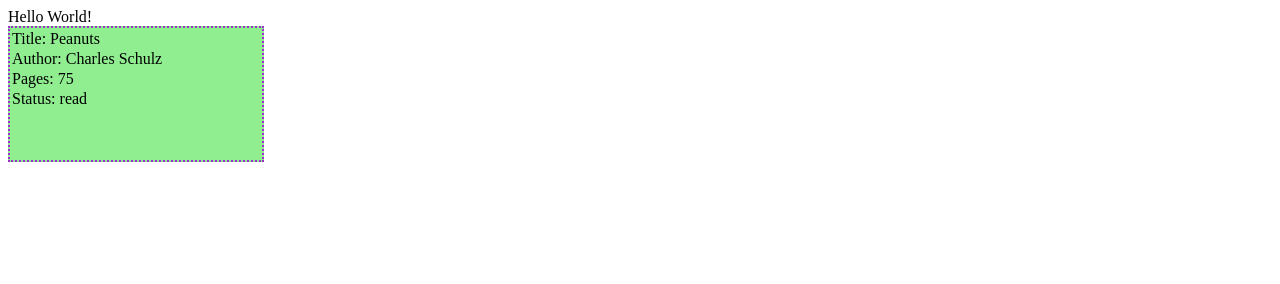
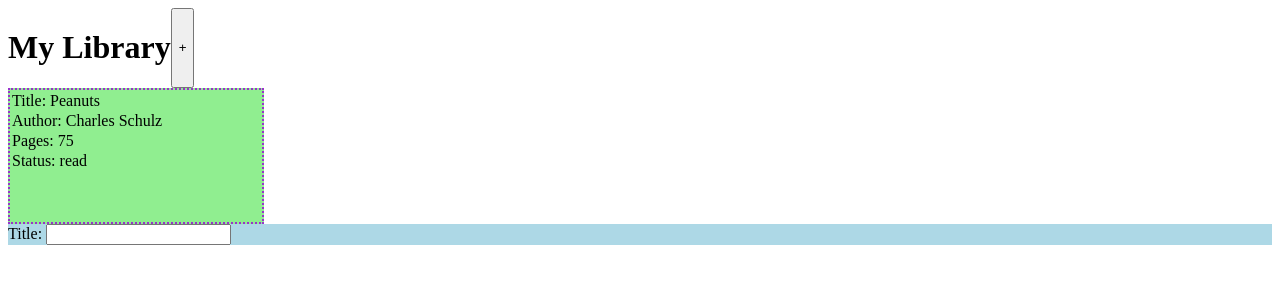
Before and after one commit to Louis-Alan/MiniLibrary, a plain HTML site: page index.html in a window 1280 px wide. Drawn offline with Linux system fonts and the light colour scheme.

Commit message:
Adding form

```diff
--- a/index.html
+++ b/index.html
@@ -9,7 +9,10 @@
 </head>
 <body>
     <div class="main">
-        Hello World!
+        <header style="display: flex;">
+            <h1>My Library</h1>
+            <button id = "AddBooks">+</button>
+        </header>
         <div class="container">
             <div>
                 <p>Title: "The Hobbit" </p>
@@ -17,8 +20,17 @@
                 <p>Pages: 295</p>
                 <p>Status: Read</p>
             </div>
-          </div>
+        </div>
     </div>
+
+    <div class="form" id="form" style="background-color: lightblue;">
+        <form>
+            <label for="Title">Title:</label>
+            <input type="text" name="Title" id="Title">
+        </form>
+    </div>
+    <div class="overlay" id="overlay"></div>
+
     <script src="scripts.js"></script>
 </body>
 </html>
```
